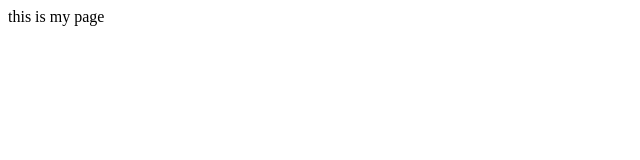
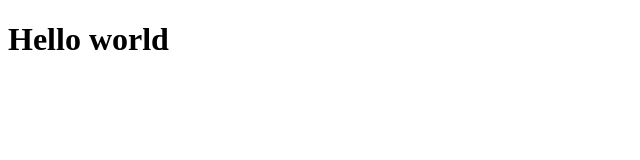
Before and after one commit to Prajwal-ch/newapp, a plain HTML site: page index.html in a window 1280 px wide. Shown: the whole page, without its empty margins (0-640 px from the left). Drawn offline with Linux system fonts and the light colour scheme.

Commit message:
Modified 123

```diff
--- a/index.html
+++ b/index.html
@@ -6,6 +6,6 @@
     <title>Document</title>
 </head>
 <body>
-    this is my page
+    <h1>Hello world</h1>
 </body>
 </html>
```
